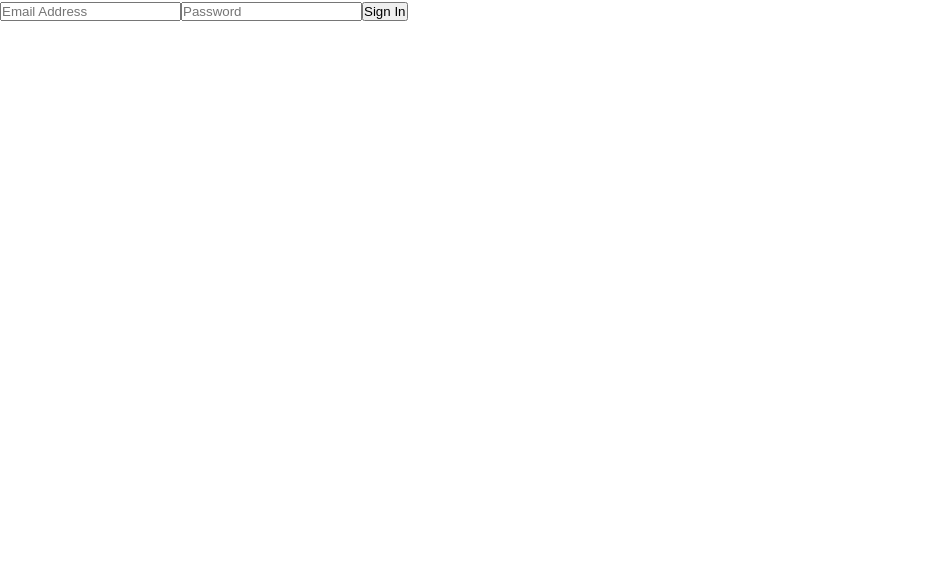
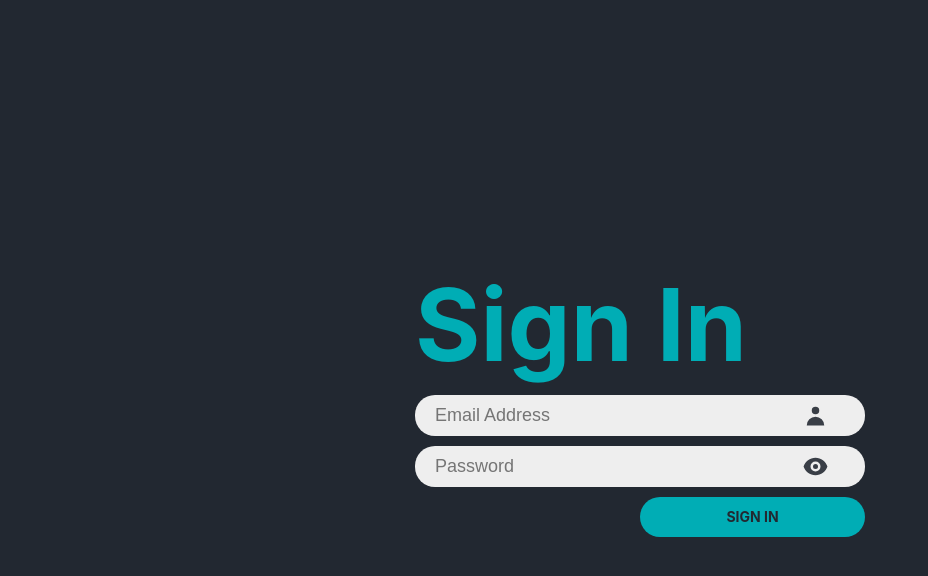
Before and after one commit to dwrdvncntcvs/website-portfolio, a React (Create React App) app: page /sign-in in a window 1280 px wide. Shown: the top 576 px of the page, without its empty margins (0-928 px from the left). Built offline with nearby package versions, Linux system fonts and the light colour scheme; no server answers.

Commit message:
Sign in form and design with functionallity created

```diff
--- a/package.json
+++ b/package.json
@@ -10,6 +10,7 @@
     "node-sass": "^7.0.1",
     "react": "^18.2.0",
     "react-dom": "^18.2.0",
+    "react-icons": "^4.4.0",
     "react-router-dom": "^6.3.0",
     "react-scripts": "5.0.1",
     "web-vitals": "^2.1.0"
--- a/src/context/authContext.js
+++ b/src/context/authContext.js
@@ -52,8 +52,12 @@ const signInRequest = (dispatch) => async (credentials) => {
   }
 };
 
+const setErrorMessage = (dispatch) => () => {
+  dispatch({ type: AUTH_VARIABLE.SET_ERROR, payload: "" });
+};
+
 export const { Context, Provider } = createDataContext(
   reducer,
-  { signInRequest },
+  { signInRequest, setErrorMessage },
   { errorMessage: "" }
 );
--- a/src/index.scss
+++ b/src/index.scss
@@ -18,3 +18,18 @@ code {
   font-family: source-code-pro, Menlo, Monaco, Consolas, "Courier New",
     monospace;
 }
+
+.flex-column {
+  display: flex;
+  flex-direction: column;
+}
+
+.flex-row {
+  display: flex;
+  flex-direction: row;
+}
+
+.page-size {
+  width: 100%;
+  height: 100vh;
+}
--- a/src/pages/SignIn/SignIn.jsx
+++ b/src/pages/SignIn/SignIn.jsx
@@ -1,20 +1,27 @@
 import React, { useEffect, useState } from "react";
 import { useAuth } from "../../hooks/dataHooks";
 import { useNavigate } from "react-router-dom";
+import { HiUser, HiEye, HiEyeOff, HiXCircle } from "react-icons/hi";
 import "./signIn.scss";
 
 export default function SignIn() {
-  const { state, signInRequest } = useAuth();
+  const { state, signInRequest, setErrorMessage } = useAuth();
 
   const [email, setEmail] = useState("");
   const [password, setPassword] = useState("");
+  const [show, setShow] = useState(false);
 
   const navigate = useNavigate();
 
   useEffect(() => {
     if (state.user !== null)
       if (Object.keys(state.user).length > 0) navigate("/admin");
-  }, [state.user]);
+
+    if (state.errorMessage !== "")
+      setTimeout(() => {
+        setErrorMessage();
+      }, 5000);
+  }, [state.user, state.errorMessage]);
 
   const signInAction = async (e) => {
     e.preventDefault();
@@ -24,8 +31,6 @@ export default function SignIn() {
     };
 
     await signInRequest(credentials);
-
-    if (state.errorMessage === "") navigate("/admin");
   };
 
   const inputFields = [
@@ -34,27 +39,42 @@ export default function SignIn() {
       placeholder: "Email Address",
       value: email,
       action: (e) => setEmail(e.target.value),
+      Icon: HiUser,
+      clickable: false,
     },
     {
-      type: "password",
+      type: show ? "text" : "password",
       placeholder: "Password",
       value: password,
       action: (e) => setPassword(e.target.value),
+      Icon: show ? HiEyeOff : HiEye,
+      clickable: true,
     },
   ];
 
   return (
-    <div>
+    <div className="si__main-container">
       <form onSubmit={signInAction}>
-        {inputFields.map(({ type, placeholder, value, action }, i) => (
+        <h1>Sign In</h1>
+        {inputFields.map(
+          ({ type, placeholder, value, action, Icon, clickable }, i) => (
+            <div key={i} className="si__input-group">
               <input
-            key={i}
                 type={type}
                 placeholder={placeholder}
                 value={value}
                 onChange={action}
               />
-        ))}
+              <span>
+                <Icon
+                  className={clickable && "si__clickable"}
+                  size={25}
+                  onClick={() => clickable && setShow(!show)}
+                />
+              </span>
+            </div>
+          )
+        )}
         <button type="submit">Sign In</button>
       </form>
       {state.errorMessage !== "" && <p>{state.errorMessage}</p>}
--- a/src/pages/SignIn/signIn.scss
+++ b/src/pages/SignIn/signIn.scss
@@ -0,0 +1,91 @@
+@import "../../variable.scss";
+@import "../../index.scss";
+
+.si__main-container {
+  @extend .flex-column;
+  @extend .page-size;
+  background-color: $secondary-color;
+  justify-content: center;
+  align-items: center;
+
+  form {
+    @extend .flex-column;
+    width: 450px;
+    height: auto;
+    gap: 10px;
+
+    h1 {
+      font-size: 100px;
+      color: $primary-color;
+    }
+
+    .si__input-group {
+      display: flex;
+      background-color: $quaternary-color;
+      border-radius: 20px;
+
+      input {
+        flex: 1;
+        padding: 10px 20px;
+        font-size: 18px;
+        background-color: transparent;
+        border: none;
+        color: $secondary-color;
+
+        &:focus {
+          outline: none;
+        }
+      }
+
+      span {
+        width: 100px;
+        display: flex;
+        justify-content: center;
+        align-items: center;
+        color: $tertiary-color;
+
+        .si__clickable {
+          cursor: pointer;
+        }
+      }
+    }
+
+    button {
+      width: 50%;
+      height: 40px;
+      border: none;
+      border-radius: 20px;
+      align-self: flex-end;
+      font-size: 14px;
+      text-transform: uppercase;
+      font-weight: bold;
+      font-family: -apple-system, BlinkMacSystemFont, "Segoe UI", "Roboto",
+        "Oxygen", "Ubuntu", "Cantarell", "Fira Sans", "Droid Sans",
+        "Helvetica Neue", sans-serif;
+      color: $secondary-color;
+      transition: all ease 0.2s;
+      background-color: $primary-color;
+
+      &:hover {
+        letter-spacing: 2px;
+        background-color: $tertiary-color;
+        color: $quaternary-color;
+      }
+    }
+  }
+
+  p {
+    display: flex;
+    justify-content: center;
+    align-items: center;
+    position: fixed;
+    right: 20px;
+    top: 20px;
+    background-color: $tertiary-color;
+    color: $primary-color;
+    font-weight: bold;
+    padding: 20px;
+    border-radius: 10px;
+    gap: 20px;
+  }
+}
```
Also changed, not shown: 1 other file (tests, documents, lock files or other folders). Lines whose indentation alone changed are shown as unchanged.
